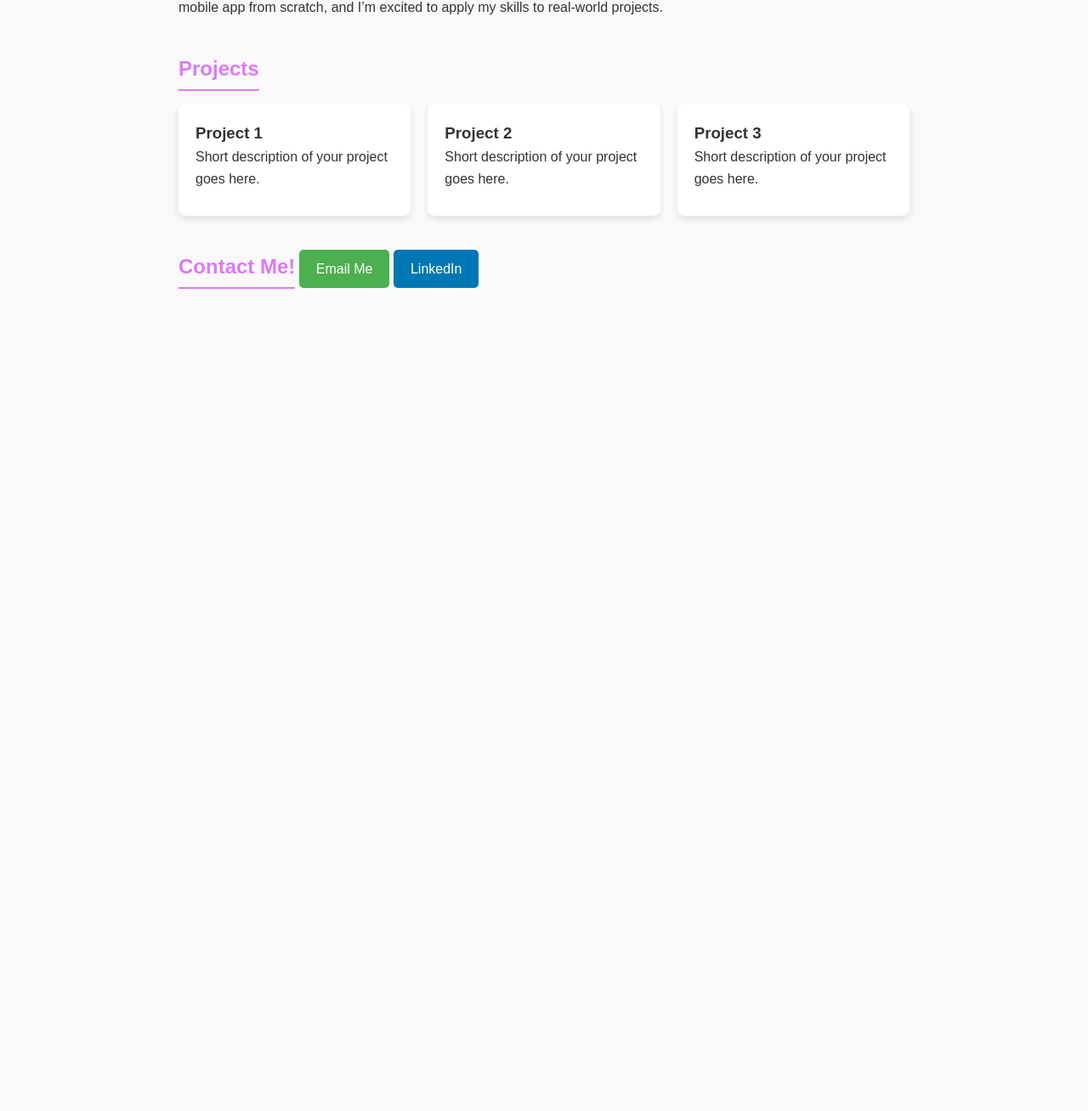
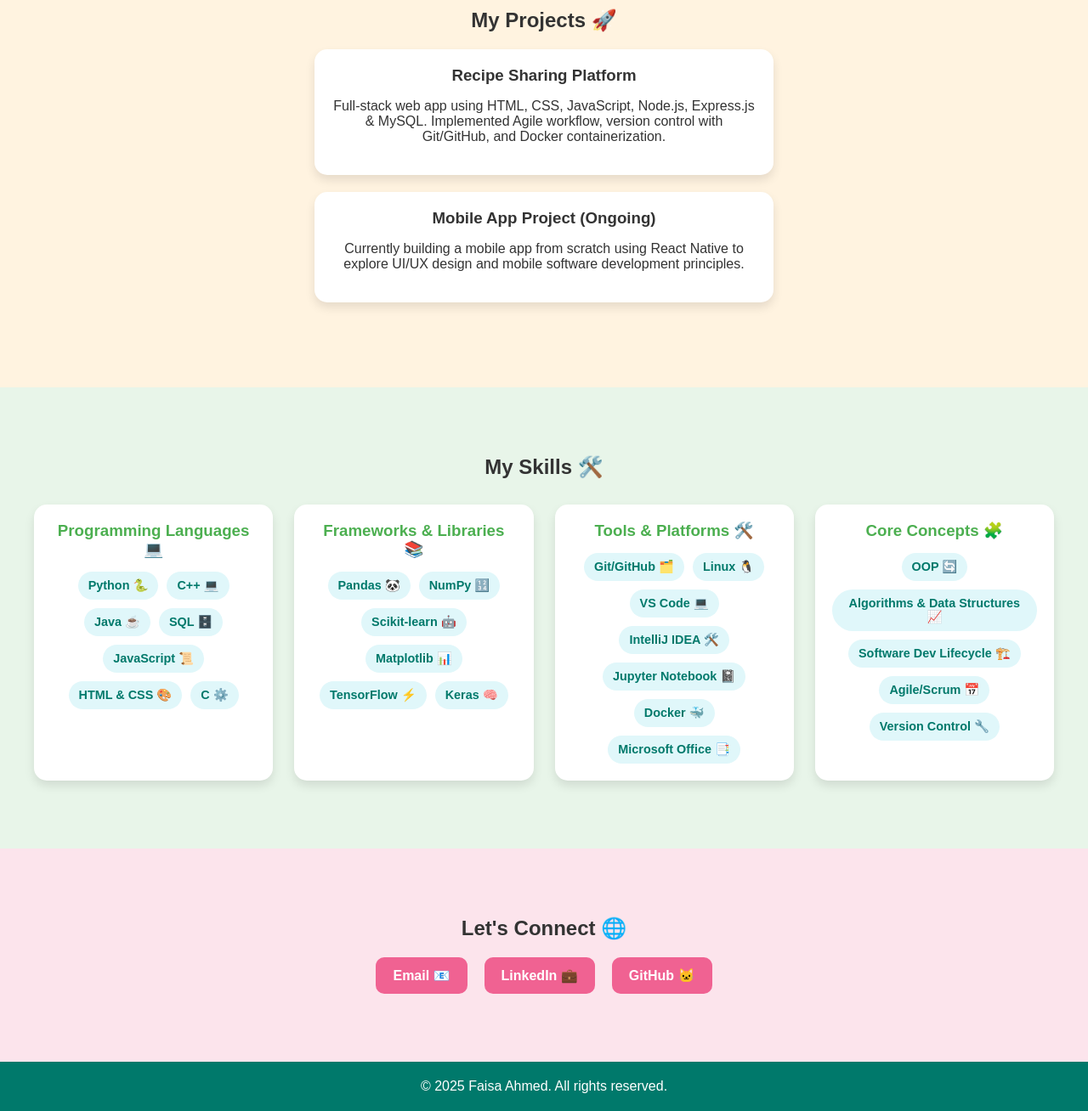
Before and after one commit to faisaxhmed/faisaxhmed.github.io, a plain HTML site: page portfolio.html in a window 1280 px wide. Shown: the part 391-1699 px from the top of the page at 85% size. Before the commit the page ends 800 px from the top, so only its background shows below. Drawn offline with Linux system fonts and the light colour scheme.

Commit message:
Update portfolio.html
new design

```diff
--- a/portfolio.html
+++ b/portfolio.html
@@ -3,119 +3,292 @@
 <head>
   <meta charset="UTF-8">
   <meta name="viewport" content="width=device-width, initial-scale=1.0">
-  <title>Faisa Ahmed - Portfolio</title>
+  <title>Faisa Ahmed | Portfolio</title>
   <style>
-    /* Basic Reset */
-    * {
+    /* ===== General Styles ===== */
+    body {
+      font-family: 'Arial', sans-serif;
       margin: 0;
       padding: 0;
-      box-sizing: border-box;
-      font-family: Arial, sans-serif;
+      scroll-behavior: smooth;
+      background: #f0f4f8;
+      color: #333;
     }
 
-    body {
-      background-color: #f9f9f9;
-      color: #333;
+    h1, h2, h3 {
+      margin: 0;
+    }
+
+    section {
+      padding: 80px 20px;
+    }
+
+    /* ===== Navigation ===== */
+    nav {
+      position: fixed;
+      width: 100%;
+      top: 0;
+      left: 0;
+      background: #00796b;
+      color: white;
+      display: flex;
+      justify-content: center;
+      gap: 20px;
+      padding: 15px 0;
+      z-index: 1000;
+      box-shadow: 0 4px 6px rgba(0,0,0,0.1);
+    }
+
+    nav a {
+      color: white;
+      text-decoration: none;
+      font-weight: bold;
+      padding: 6px 12px;
+      border-radius: 5px;
+      transition: background 0.3s;
+    }
+
+    nav a:hover {
+      background: #004d40;
+    }
+
+    /* ===== About Me ===== */
+    #about {
+      background: #e0f7fa;
+      text-align: center;
+    }
+
+    #about p {
+      max-width: 700px;
+      margin: 20px auto 0;
+      font-size: 1.1rem;
       line-height: 1.6;
     }
 
-    header {
-      background-color: #dc7af5;
-      color: white;
-      padding: 40px 20px;
+    /* ===== Projects ===== */
+    #projects {
+      background: #fff3e0;
       text-align: center;
     }
 
-    header h1 {
-      font-size: 2.5rem;
-      margin-bottom: 10px;
-    }
-
-    header p {
-      font-size: 1.2rem;
-    }
-
-    main {
-      max-width: 900px;
-      margin: 40px auto;
-      padding: 0 20px;
-    }
-
-    section {
-      margin-bottom: 40px;
-    }
-
-    section h2 {
-      color: #dc7af5;
-      margin-bottom: 15px;
-      border-bottom: 2px solid #dc7af5;
-      display: inline-block;
-      padding-bottom: 5px;
-    }
-
-    section p {
-      margin-bottom: 10px;
-    }
-
-    .projects {
-      display: grid;
-      grid-template-columns: repeat(auto-fit, minmax(250px, 1fr));
-      gap: 20px;
-    }
-
     .project-card {
-      background-color: white;
+      background: white;
       padding: 20px;
-      border-radius: 8px;
-      box-shadow: 0 4px 8px rgba(0,0,0,0.1);
-      transition: transform 0.2s;
+      margin: 20px auto;
+      border-radius: 15px;
+      max-width: 500px;
+      box-shadow: 0 6px 12px rgba(0,0,0,0.1);
+      transition: transform 0.3s, box-shadow 0.3s;
     }
 
     .project-card:hover {
-      transform: translateY(-5px);
-      box-shadow: 0 6px 12px rgba(0,0,0,0.15);
+      transform: translateY(-6px);
+      box-shadow: 0 12px 20px rgba(0,0,0,0.2);
     }
+
+    /* ===== Skills ===== */
+    #skills {
+      background: #e8f5e9;
+      text-align: center;
+    }
+
+    .skills-section {
+      display: grid;
+      grid-template-columns: repeat(auto-fit, minmax(250px, 1fr));
+      gap: 25px;
+      width: 100%;
+      max-width: 1200px;
+      margin: 30px auto 0;
+    }
+
+    .skill-box {
+      background: white;
+      border-radius: 15px;
+      padding: 20px;
+      box-shadow: 0 6px 12px rgba(0,0,0,0.1);
+      transition: transform 0.3s, box-shadow 0.3s;
+    }
+
+    .skill-box:hover {
+      transform: translateY(-6px);
+      box-shadow: 0 12px 20px rgba(0,0,0,0.2);
+    }
+
+    .skill-box h3 {
+      text-align: center;
+      margin-bottom: 15px;
+      color: #4CAF50;
+    }
+
+    .skill-items {
+      display: flex;
+      flex-wrap: wrap;
+      justify-content: center;
+      gap: 10px;
+    }
+
+    .skill-items span {
+      background: #e0f7fa;
+      color: #00796b;
+      padding: 8px 12px;
+      border-radius: 25px;
+      font-weight: bold;
+      font-size: 0.9rem;
+      transition: transform 0.3s, background 0.3s;
+    }
+
+    .skill-items span:hover {
+      transform: scale(1.1);
+      background: #4CAF50;
+      color: white;
+    }
+
+    /* ===== Contact ===== */
+    #contact {
+      background: #fce4ec;
+      text-align: center;
+    }
+
+    .contact-buttons {
+      display: flex;
+      justify-content: center;
+      gap: 20px;
+      flex-wrap: wrap;
+      margin-top: 20px;
+    }
+
+    .contact-buttons a {
+      text-decoration: none;
+      padding: 12px 20px;
+      border-radius: 10px;
+      background: #f06292;
+      color: white;
+      font-weight: bold;
+      transition: background 0.3s;
+    }
+
+    .contact-buttons a:hover {
+      background: #c2185b;
+    }
+
+    /* ===== Footer ===== */
+    footer {
+      text-align: center;
+      padding: 20px;
+      background: #00796b;
+      color: white;
+    }
+
   </style>
 </head>
 <body>
 
-  <header>
-    <h1>Faisa Hassan Sheikahmed</h1>
-    <p>Final year Computer Science Student | Driven to create solutions that make a difference</p>
-  </header>
+  <!-- ===== Navigation ===== -->
+  <nav>
+    <a href="#about">About Me</a>
+    <a href="#projects">Projects</a>
+    <a href="#skills">Skills</a>
+    <a href="#contact">Contact</a>
+  </nav>
 
-  <main>
-    <section>
-      <h2>About Me</h2>
-      <p>Hello! I'm Faisa, a Computer Science student in London, originally from Oslo. I'm fascinated by AI, machine learning, and software development, creating technology that makes a real impact. Recently, I’ve started building my portfolio as part of my journey to showcase my skills and projects. I enjoy exploring new ideas, taking on challenges that push me to learn, and gaining insights from people with diverse perspectives. Currently, I’m working on my final year project, developing a mobile app from scratch, and I’m excited to apply my skills to real-world projects.</p>
-    </section>
+  <!-- ===== About Me ===== -->
+  <section id="about">
+    <h1>Hello! I'm Faisa 👋</h1>
+    <p>
+      I'm a final-year Computer Science student from Oslo, studying in London.
+      Recently, I've started building this portfolio 💻 to document my journey in software development, AI, and machine learning.
+      I love taking on challenges, exploring new ideas, and learning from people with different perspectives.
+    </p>
+  </section>
 
-    <section>
-      <h2>Projects</h2>
-      <div class="projects">
-        <div class="project-card">
-          <h3>Project 1</h3>
-          <p>Short description of your project goes here.</p>
-        </div>
-        <div class="project-card">
-          <h3>Project 2</h3>
-          <p>Short description of your project goes here.</p>
-        </div>
-        <div class="project-card">
-          <h3>Project 3</h3>
-          <p>Short description of your project goes here.</p>
+  <!-- ===== Projects ===== -->
+  <section id="projects">
+    <h2>My Projects 🚀</h2>
+    <div class="project-card">
+      <h3>Recipe Sharing Platform</h3>
+      <p>Full-stack web app using HTML, CSS, JavaScript, Node.js, Express.js & MySQL. Implemented Agile workflow, version control with Git/GitHub, and Docker containerization.</p>
+    </div>
+    <div class="project-card">
+      <h3>Mobile App Project (Ongoing)</h3>
+      <p>Currently building a mobile app from scratch using React Native to explore UI/UX design and mobile software development principles.</p>
+    </div>
+  </section>
+
+  <!-- ===== Skills ===== -->
+  <section id="skills">
+    <h2>My Skills 🛠️</h2>
+    <div class="skills-section">
+
+      <!-- Programming Languages -->
+      <div class="skill-box">
+        <h3>Programming Languages 💻</h3>
+        <div class="skill-items">
+          <span>Python 🐍</span>
+          <span>C++ 💻</span>
+          <span>Java ☕</span>
+          <span>SQL 🗄️</span>
+          <span>JavaScript 📜</span>
+          <span>HTML & CSS 🎨</span>
+          <span>C ⚙️</span>
         </div>
       </div>
-    </section>
 
-    <section>
-      <h2>Contact Me!</h2>
-      <a href="mailto:faisaahmed004@gmail.com" style="display:inline-block; padding:10px 20px; background-color:#4CAF50; color:white; text-decoration:none; border-radius:5px;">Email Me</a>
+      <!-- Frameworks & Libraries -->
+      <div class="skill-box">
+        <h3>Frameworks & Libraries 📚</h3>
+        <div class="skill-items">
+          <span>Pandas 🐼</span>
+          <span>NumPy 🔢</span>
+          <span>Scikit-learn 🤖</span>
+          <span>Matplotlib 📊</span>
+          <span>TensorFlow ⚡</span>
+          <span>Keras 🧠</span>
+        </div>
+      </div>
 
-      <a href="https://www.linkedin.com/in/faisa-ahmed-41768a214" target="_blank" style="display:inline-block; padding:10px 20px; background-color:#0077B5; color:white; text-decoration:none; border-radius:5px;">LinkedIn</a>
+      <!-- Tools & Platforms -->
+      <div class="skill-box">
+        <h3>Tools & Platforms 🛠️</h3>
+        <div class="skill-items">
+          <span>Git/GitHub 🗂️</span>
+          <span>Linux 🐧</span>
+          <span>VS Code 💻</span>
+          <span>IntelliJ IDEA 🛠️</span>
+          <span>Jupyter Notebook 📓</span>
+          <span>Docker 🐳</span>
+          <span>Microsoft Office 📑</span>
+        </div>
+      </div>
 
-    </section>
-  </main>
+      <!-- Core Concepts -->
+      <div class="skill-box">
+        <h3>Core Concepts 🧩</h3>
+        <div class="skill-items">
+          <span>OOP 🔄</span>
+          <span>Algorithms & Data Structures 📈</span>
+          <span>Software Dev Lifecycle 🏗️</span>
+          <span>Agile/Scrum 📅</span>
+          <span>Version Control 🔧</span>
+        </div>
+      </div>
+
+    </div>
+  </section>
+
+  <!-- ===== Contact ===== -->
+  <section id="contact">
+    <h2>Let's Connect 🌐</h2>
+    <div class="contact-buttons">
+      <a href="mailto:faisaahmed004@gmail.com">Email 📧</a>
+      <a href="https://www.linkedin.com/in/faisa-ahmed-41768a214" target="_blank">LinkedIn 💼</a>
+      <a href="https://github.com/yourgithub" target="_blank">GitHub 🐱</a>
+    </div>
+  </section>
+
+  <!-- ===== Footer ===== -->
+  <footer>
+    &copy; 2025 Faisa Ahmed. All rights reserved.
+  </footer>
 
 </body>
 </html>
```
